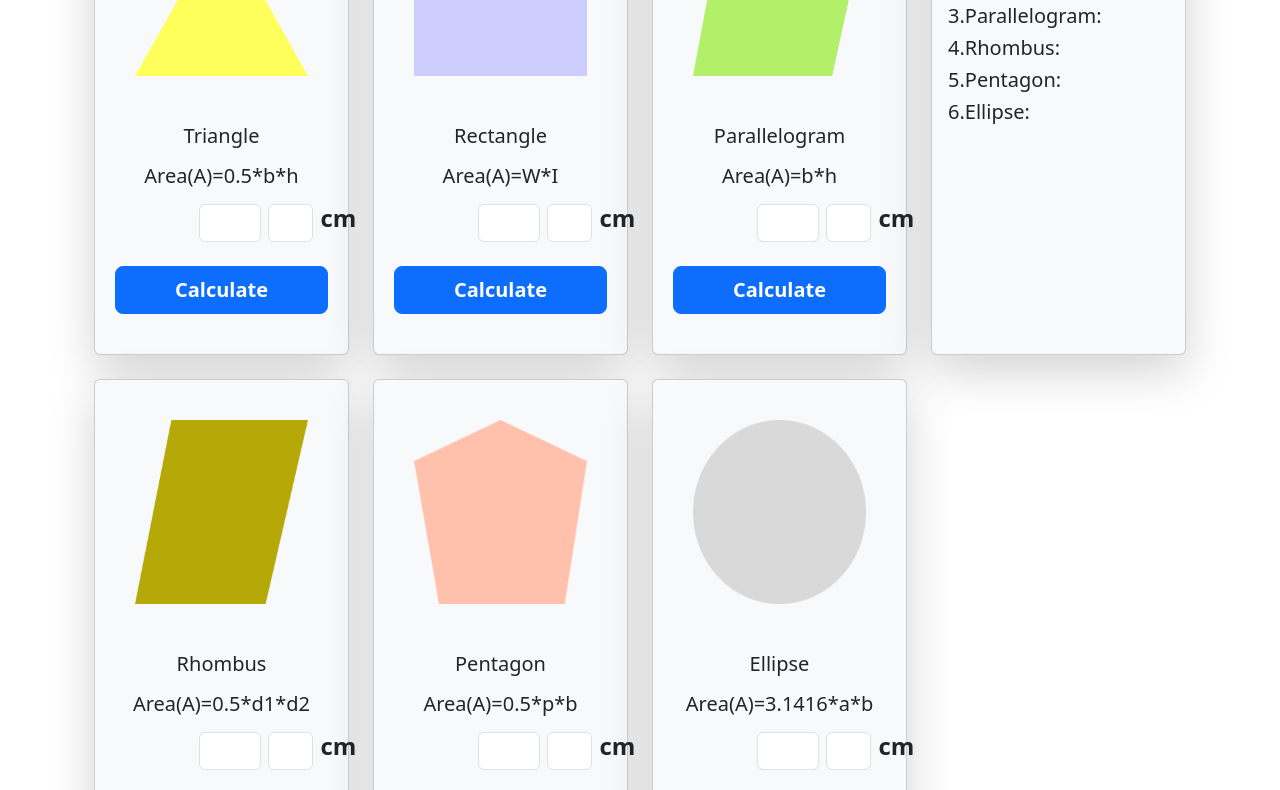
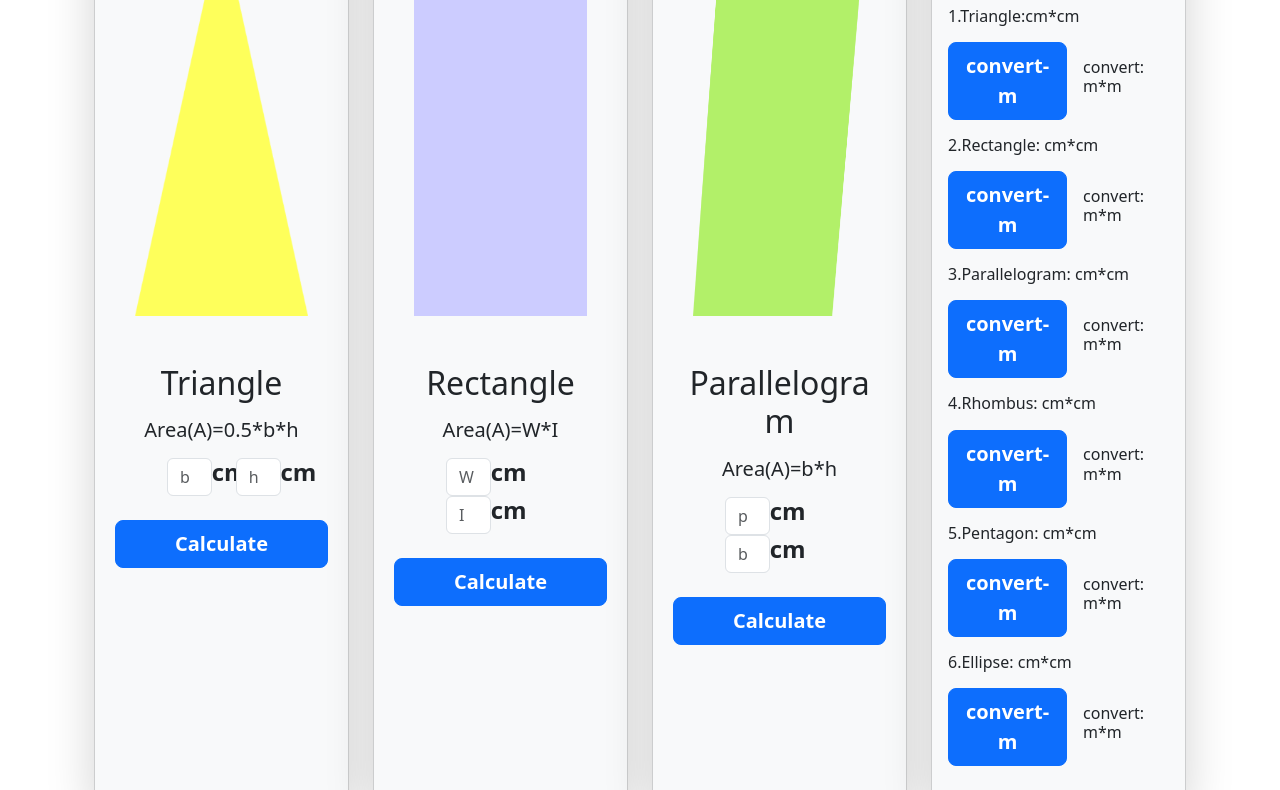
Before and after one commit to RAIHANRASUL17/assignment-5, a plain HTML site: page index.html in a window 1280 px wide. Shown: the part 351-1141 px from the top of the page. Drawn offline with nearby package versions, Linux system fonts and the light colour scheme.

Commit message:
second commit

```diff
--- a/index.html
+++ b/index.html
@@ -35,24 +35,24 @@
                     <img src="images/triangle.png" class="card-img-top w-100 h-50 p-4" alt="...">
                     <div class="card-body">
                         <div class="text-center my-2">
-                        <h5 class="">Triangle</h5>
+                            <h5 class="fs-2">Triangle</h5>
                             <h5 class="mb-3 my-3">Area(A)=0.5*b*h</h5>
                         </div>
                         <!-- input -->
                         <div class="row mb-4 container mx-auto">
-                        <div class="col-sm-5 d-flex justify-content-around">
-                            <input type="text" class="form-control col-sm-5 ms-5 me-2 ps-5" id="save">
+                            <div class="col-sm-5 d-flex justify-content-around ms-3">
+                                <input id="triangle-field-1" type="text" class="form-control col-sm-5" placeholder="b">
                                 <h4 class=" fw-bolder me-5 ">cm</h4>
                             </div>
                             <div class="col-sm-5 d-flex justify-content-around">
-                            <input type="text" class="form-control col-sm-5 ms-5 me-2" id="save">
+                                <input id="triangle-field-2" type="text" placeholder="h" class="form-control col-sm-5">
                                 <h4 class=" fw-bolder">cm</h4>
                             </div>
                         </div>
                         <!-- input -->
                         <!-- calculate btn -->
                         <div class="my-2 row justify-content">
-                        <button id="calculate-btn" class="btn btn-lg btn-primary fw-bold">Calculate</button>
+                            <button id="btn-triangle" class="btn btn-lg btn-primary fw-bold">Calculate</button>
                         </div>
                         <!-- calculate btn -->
                     </div>
@@ -66,24 +66,24 @@
                     <img src="images/rectangle.png" class="card-img-top w-100 h-50 p-4" alt="...">
                     <div class="card-body">
                         <div class="text-center my-2">
-                        <h5 class="">Rectangle</h5>
+                            <h5 class="fs-2">Rectangle</h5>
                             <h5 class="mb-3 my-3">Area(A)=W*I</h5>
                         </div>
                         <!-- input -->
                         <div class="row mb-4 container mx-auto">
-                        <div class="col-sm-5 d-flex justify-content-around">
-                            <input type="text" class="form-control col-sm-5 ms-5 me-2 ps-5" id="save">
+                            <div class="col-sm-5 d-flex justify-content-around ms-3">
+                                <input id="rectangle-field-1" type="text" class="form-control col-sm-5" placeholder="W">
                                 <h4 class=" fw-bolder me-5 ">cm</h4>
                             </div>
-                        <div class="col-sm-5 d-flex justify-content-around">
-                            <input type="text" class="form-control col-sm-5 ms-5 me-2" id="save">
+                            <div class="col-sm-5 d-flex justify-content-around ms-3">
+                                <input id="rectangle-field-2" type="text" class="form-control col-sm-5" placeholder="I">
                                 <h4 class=" fw-bolder">cm</h4>
                             </div>
                         </div>
                         <!-- input -->
                         <!-- calculate btn -->
                         <div class="my-2 row justify-content">
-                        <button id="calculate-btn" class="btn btn-lg btn-primary fw-bold">Calculate</button>
+                            <button id="btn-rectangle" class="btn btn-lg btn-primary fw-bold">Calculate</button>
                         </div>
                         <!-- calculate btn -->
                     </div>
@@ -97,24 +97,24 @@
                     <img src="images/parallelogram.png" class="card-img-top w-100 h-50 p-4" alt="...">
                     <div class="card-body">
                         <div class="text-center my-2">
-                        <h5 class="">Parallelogram</h5>
+                            <h5 class="fs-2">Parallelogram</h5>
                             <h5 class="mb-3 my-3">Area(A)=b*h</h5>
                         </div>
                         <!-- input -->
                         <div class="row mb-4 container mx-auto">
-                        <div class="col-sm-5 d-flex justify-content-around">
-                            <input type="text" class="form-control col-sm-5 ms-5 me-2 ps-5" id="save">
+                            <div class="col-sm-5 d-flex justify-content-around ms-3">
+                                <input id="parallelogram-field-1" type="text" class="form-control col-sm-5" placeholder="p">
                                 <h4 class=" fw-bolder me-5 ">cm</h4>
                             </div>
-                        <div class="col-sm-5 d-flex justify-content-around">
-                            <input type="text" class="form-control col-sm-5 ms-5 me-2" id="save">
+                            <div class="col-sm-5 d-flex justify-content-around ms-3">
+                                <input id="parallelogram-field-2" type="text" class="form-control col-sm-5" placeholder="b">
                                 <h4 class=" fw-bolder">cm</h4>
                             </div>
                         </div>
                         <!-- input -->
                         <!-- calculate btn -->
                         <div class="my-2 row justify-content">
-                        <button id="calculate-btn" class="btn btn-lg btn-primary fw-bold">Calculate</button>
+                            <button id="btn-parallelogram" class="btn btn-lg btn-primary fw-bold">Calculate</button>
                         </div>
                         <!-- calculate btn -->
                     </div>
@@ -125,13 +125,76 @@
             <!----------------- card-4: Calculation start ----------------->
             <div class="col">
                 <div class="card w-100 h-100 shadow-lg p-3 mb-3 bg-body-tertiary rounded ">
-            <h3>Area Calculation</h3>
-            <h5>1.Triangle: </h5>
-            <h5>2.Rectangle: </h5>
-            <h5>3.Parallelogram: </h5>
-            <h5>4.Rhombus: </h5>
-            <h5>5.Pentagon: </h5>
-            <h5>6.Ellipse: </h5>
+                    <h3 class="fs-2 my-2">Area Calculation</h3>
+                    <!--  -->
+                    <div>
+                        <div class="d-flex gap-3">
+                            <h5 class="fs-6 my-3">1.Triangle:<span id="triangle-output"></span>cm*cm</h5>
+                        </div>
+                        <div class="d-flex gap-3 align-items-center">
+                            <button id="btn-tri-convert" class="btn btn-lg btn-primary fw-bold">convert-m</button>
+                            <h5 class="fs-6">convert: <span id="convert-meter"></span>m*m</h5>
+                        </div>
+                    </div>
+                    <!--  -->
+
+                    <!--  -->
+                    <div>
+                        <div class="d-flex gap-3">
+                            <h5 class="fs-6 my-3">2.Rectangle: <span id="rectangle-output"></span> cm*cm </h5>
+                        </div>
+                        <div class="d-flex gap-3 align-items-center">
+                            <button id="btn-rec-convert" class="btn btn-lg btn-primary fw-bold">convert-m</button>
+                            <h5 class="fs-6">convert: <span id="convert2-meter"></span>m*m</h5>
+                        </div>
+                    </div>
+                    <!--  -->
+
+                    <!--  -->
+                    <div>
+                        <div class="d-flex gap-3">
+                            <h5 class="fs-6 my-3">3.Parallelogram: <span id="parallelogram-output"></span> cm*cm </h5>
+                        </div>
+                        <div class="d-flex gap-3 align-items-center">
+                            <button id="btn-para-convert" class="btn btn-lg btn-primary fw-bold">convert-m</button>
+                            <h5 class="fs-6">convert: <span id="convert3-meter"></span>m*m</h5>
+                        </div>
+                    </div>
+                    <!--  -->
+
+                    <!--  -->
+                    <div>
+                        <div class="d-flex gap-3">
+                            <h5 class="fs-6 my-3">4.Rhombus: <span id="rhombus-output"></span> cm*cm </h5>
+                        </div>
+                        <div class="d-flex gap-3 align-items-center">
+                            <button id="btn-tri-convert" class="btn btn-lg btn-primary fw-bold">convert-m</button>
+                            <h5 class="fs-6">convert: <span id="convert-meter"></span>m*m</h5>
+                        </div>
+                    </div>
+                    <!--  -->
+                     <!--  -->
+                     <div>
+                        <div class="d-flex gap-3">
+                            <h5 class="fs-6 my-3">5.Pentagon: <span id="pentagon-output"></span> cm*cm </h5>
+                        </div>
+                        <div class="d-flex gap-3 align-items-center">
+                            <button id="btn-tri-convert" class="btn btn-lg btn-primary fw-bold">convert-m</button>
+                            <h5 class="fs-6">convert: <span id="convert3-meter"></span>m*m</h5>
+                        </div>
+                    </div>
+                    <!--  -->
+                     <!--  -->
+                     <div>
+                        <div class="d-flex gap-3">
+                            <h5 class="fs-6 my-3">6.Ellipse: <span id="ellipse-output"></span> cm*cm </h5>
+                        </div>
+                        <div class="d-flex gap-3 align-items-center">
+                            <button id="btn-tri-convert" class="btn btn-lg btn-primary fw-bold">convert-m</button>
+                            <h5 class="fs-6">convert: <span id="convert-meter"></span>m*m</h5>
+                        </div>
+                    </div>
+                    <!--  -->
                 </div>
             </div>
             <!----------------- card-4: Calculation End -------------------  -->
@@ -143,17 +206,17 @@
                     <img src="images/rhombus.png" class="card-img-top w-100 h-50 p-4" alt="...">
                     <div class="card-body">
                         <div class="text-center my-2">
-                        <h5 class="">Rhombus</h5>
+                            <h5 class="fs-2">Rhombus</h5>
                             <h5 class="mb-3 my-3">Area(A)=0.5*d1*d2</h5>
                         </div>
                         <!-- input -->
                         <div class="row mb-4 container mx-auto">
-                        <div class="col-sm-5 d-flex justify-content-around">
-                            <input type="text" class="form-control col-sm-5 ms-5 me-2 ps-5" id="save">
+                            <div class="col-sm-5 d-flex justify-content-around ms-3">
+                                <input type="text" class="form-control col-sm-5" placeholder="W">
                                 <h4 class=" fw-bolder me-5 ">cm</h4>
                             </div>
-                        <div class="col-sm-5 d-flex justify-content-around">
-                            <input type="text" class="form-control col-sm-5 ms-5 me-2" id="save">
+                            <div class="col-sm-5 d-flex justify-content-around ms-3">
+                                <input type="text" class="form-control col-sm-5" placeholder="I">
                                 <h4 class=" fw-bolder">cm</h4>
                             </div>
                         </div>
@@ -175,17 +238,17 @@
                     <img src="images/pentagon.png" class="card-img-top w-100 h-50 p-4" alt="...">
                     <div class="card-body">
                         <div class="text-center my-2">
-                        <h5 class="">Pentagon</h5>
+                            <h5 class="fs-2">Pentagon</h5>
                             <h5 class="mb-3 my-3">Area(A)=0.5*p*b</h5>
                         </div>
                         <!-- input -->
                         <div class="row mb-4 container mx-auto">
-                        <div class="col-sm-5 d-flex justify-content-around">
-                            <input type="text" class="form-control col-sm-5 ms-5 me-2 ps-5" id="save">
+                            <div class="col-sm-5 d-flex justify-content-around ms-3">
+                                <input type="text" class="form-control col-sm-5" placeholder="W">
                                 <h4 class=" fw-bolder me-5 ">cm</h4>
                             </div>
-                        <div class="col-sm-5 d-flex justify-content-around">
-                            <input type="text" class="form-control col-sm-5 ms-5 me-2" id="save">
+                            <div class="col-sm-5 d-flex justify-content-around ms-3">
+                                <input type="text" class="form-control col-sm-5" placeholder="I">
                                 <h4 class=" fw-bolder">cm</h4>
                             </div>
                         </div>
@@ -207,17 +270,17 @@
                     <img src="images/ellipse.png" class="card-img-top w-100 h-50 p-4" alt="...">
                     <div class="card-body">
                         <div class="text-center my-2">
-                        <h5 class="">Ellipse</h5>
+                            <h5 class="fs-2">Ellipse</h5>
                             <h5 class="mb-3 my-3">Area(A)=3.1416*a*b</h5>
                         </div>
                         <!-- input -->
                         <div class="row mb-4 container mx-auto">
-                        <div class="col-sm-5 d-flex justify-content-around">
-                            <input type="text" class="form-control col-sm-5 ms-5 me-2 ps-5" id="save">
+                            <div class="col-sm-5 d-flex justify-content-around ms-3">
+                                <input type="text" class="form-control col-sm-5" placeholder="W">
                                 <h4 class=" fw-bolder me-5 ">cm</h4>
                             </div>
-                        <div class="col-sm-5 d-flex justify-content-around">
-                            <input type="text" class="form-control col-sm-5 ms-5 me-2" id="save">
+                            <div class="col-sm-5 d-flex justify-content-around ms-3">
+                                <input type="text" class="form-control col-sm-5" placeholder="I">
                                 <h4 class=" fw-bolder">cm</h4>
                             </div>
                         </div>
@@ -233,6 +296,8 @@
             <!--------------------------- card-7 End ------------------------  -->
         </div>
     </main>
+    <!-- js file link -->
+    <script src="js/geomarty.js"></script>
 </body>
 
 </html>
```
Also changed, not shown: js/geomarty.js (added, +85 -0 lines). Lines whose indentation alone changed are shown as unchanged.
